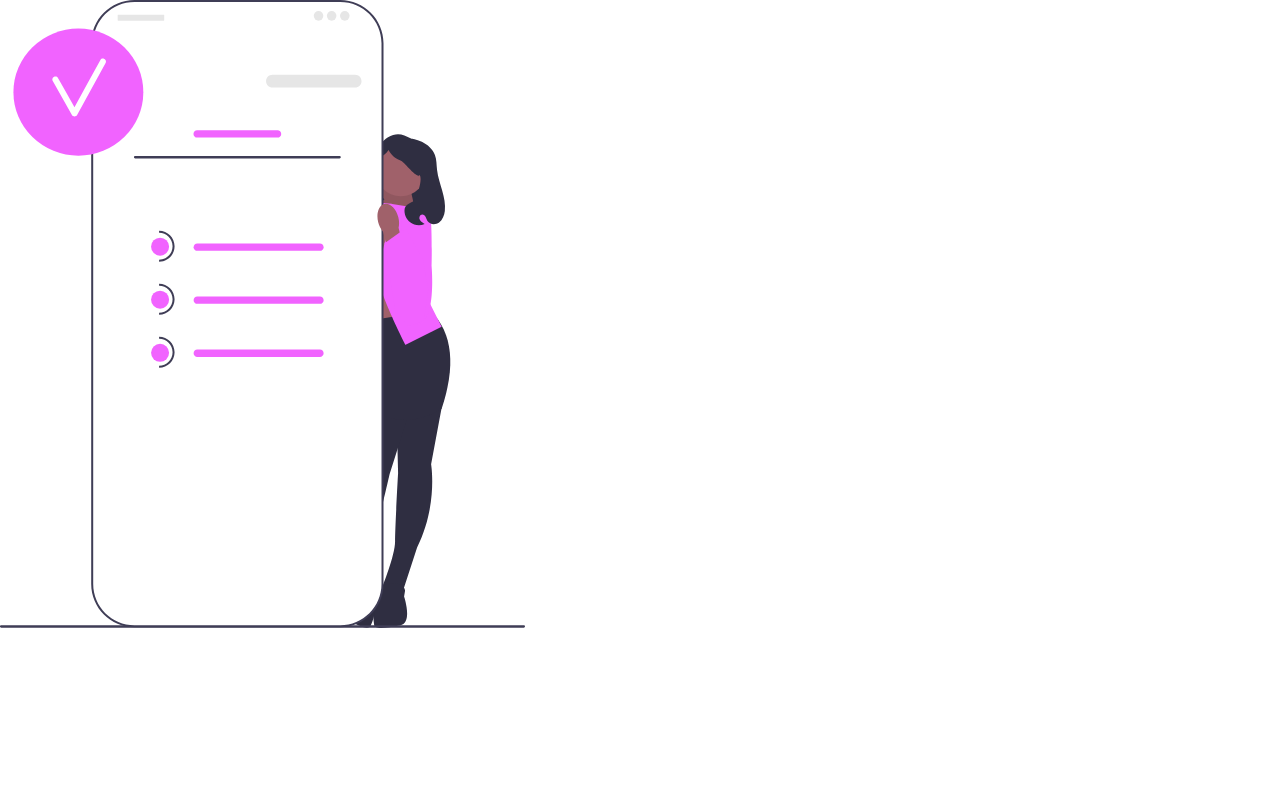
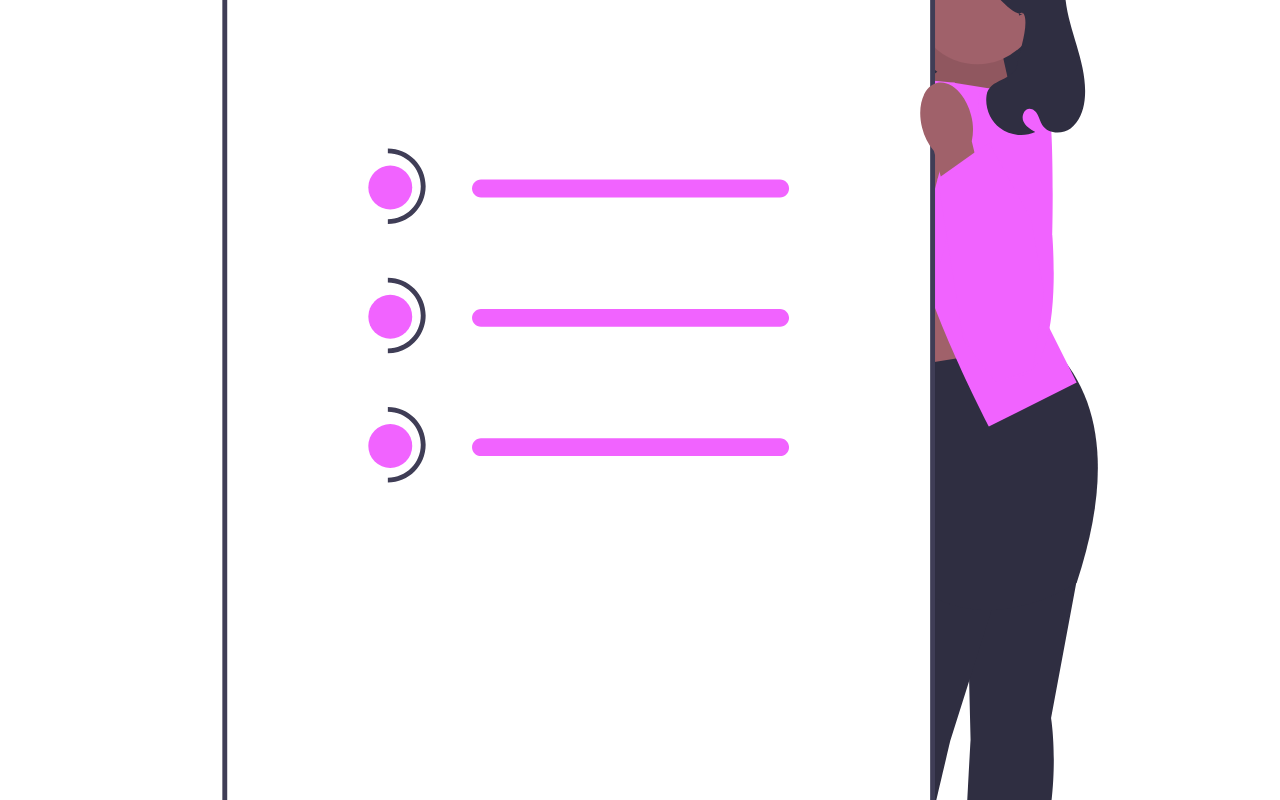
Before and after one commit to arepaFlipper/ionic_capacitor, a React (Vite) app: page / in a window 1280 px wide. Built offline with nearby package versions, Linux system fonts and the light colour scheme.

Commit message:
⏏️ Style the swipe behavior

```diff
--- /dev/null
+++ b/src/components/Intro.css
@@ -0,0 +1,16 @@
+.swiper {
+  height: 100vh;
+}
+
+.swiper-slide img {
+  width: 100%;
+  object-fit: cover;
+}
+
+.swiper-slide {
+  display: flex;
+  flex-direction: column;
+  align-items: center;
+  justify-content: center;
+  text-align: center;
+}
--- a/src/components/Intro.tsx
+++ b/src/components/Intro.tsx
@@ -1,18 +1,32 @@
-import { IonCard, IonCardContent, IonCardHeader, IonCardSubtitle, IonCardTitle, IonContent, IonHeader, IonPage, IonTitle, IonToolbar } from '@ionic/react';
-import { Swiper, SwiperSlide } from 'swiper/react';
+import { IonButton, IonCard, IonCardContent, IonCardHeader, IonCardSubtitle, IonCardTitle, IonContent, IonHeader, IonPage, IonText, IonTitle, IonToolbar } from '@ionic/react';
+import { Swiper, SwiperSlide, useSwiper } from 'swiper/react';
 import 'swiper/css';
 import Intro1Svg from '../assets/intro/1.svg';
 import Intro2Svg from '../assets/intro/2.svg';
 import Intro3Svg from '../assets/intro/3.svg';
+import "./Intro.css";
 
 interface ContainerProps {
   onFinish: () => void;
 }
 
+const SwiperButtonNext = ({ children }: any) => {
+  const swiper = useSwiper();
+  return (
+    <IonButton onClick={() => swiper.slideNext()}>{children}</IonButton>
+  )
+}
+
 const Intro = ({ onFinish }: ContainerProps) => {
   return (
     <Swiper>
-      <SwiperSlide> <img src={Intro1Svg} alt="Intro 1" /> </SwiperSlide>
+      <SwiperSlide>
+        <img src={Intro1Svg} alt="Intro 1" />
+        <IonText>
+          <h3>Build awesome apps with Ionic UI components!</h3>
+        </IonText>
+        <SwiperButtonNext>Next</SwiperButtonNext>
+      </SwiperSlide>
       <SwiperSlide> <img src={Intro2Svg} alt="Intro 2" /> </SwiperSlide>
       <SwiperSlide> <img src={Intro3Svg} alt="Intro 3" /> </SwiperSlide>
     </Swiper>
```
